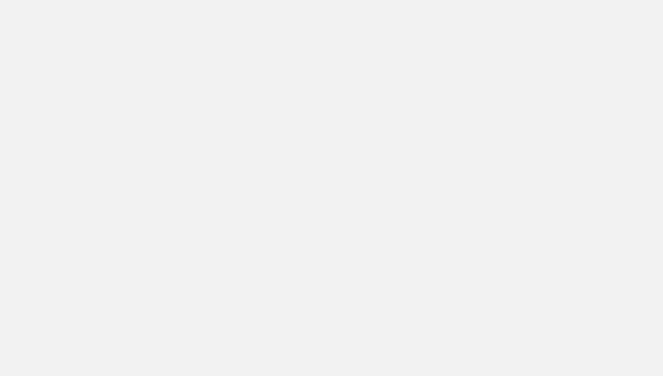
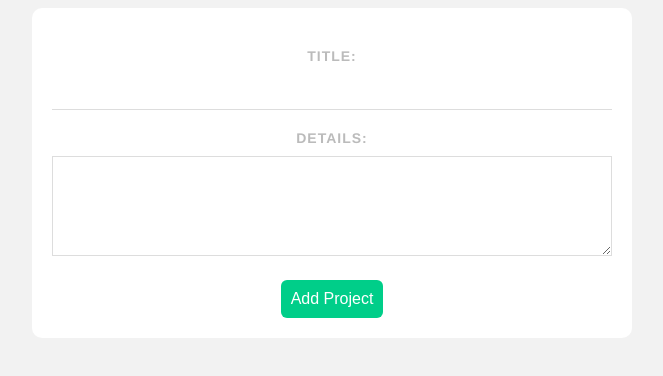
Before and after one commit to samtechy26/vuejs_project_planner, a Vue app: page /add in a window 1280 px wide. Before the commit this address had no page. Shown: the top 376 px of the page, without its empty margins (308-971 px from the left). Built offline with nearby package versions, Linux system fonts and the light colour scheme.

Commit message:
New Project Form implemented

```diff
--- a/src/router/index.js
+++ b/src/router/index.js
@@ -1,5 +1,6 @@
 import { createRouter, createWebHistory } from 'vue-router'
 import HomeView from '../views/HomeView.vue'
+import Addproject from '../views/AddProject.vue'
 
 const routes = [
   {
@@ -8,12 +9,9 @@
     component: HomeView
   },
   {
-    path: '/about',
-    name: 'about',
-    // route level code-splitting
-    // this generates a separate chunk (about.[hash].js) for this route
-    // which is lazy-loaded when the route is visited.
-    component: () => import(/* webpackChunkName: "about" */ '../views/AboutView.vue')
+    path: '/add',
+    name: 'AddProject',
+    component: Addproject
   }
 ]
 
--- /dev/null
+++ b/src/views/AddProject.vue
@@ -0,0 +1,68 @@
+<template>
+  <form @submit.prevent="handleSubmit">
+    <label for="">Title:</label>
+    <input type="text" v-model="title">
+    <label for="">Details:</label>
+    <textarea v-model="details" required></textarea>
+    <button>Add Project</button>
+  </form>
+</template>
+
+<script>
+export default {
+    data() {
+        return {
+            title: '',
+            details: ''
+        }
+    },
+    methods: {
+        handleSubmit() {
+            console.log(this.title, this.details)
+        }
+    }
+
+}
+</script>
+
+<style>
+form {
+    background: white;
+    padding: 20px;
+    border-radius: 10px;
+}
+label {
+    display: block;
+    color: #bbb;
+    text-transform: uppercase;
+    font-size: 14px;
+    font-weight: bold;
+    letter-spacing: 1px;
+    margin: 20px 0 10px 0;
+}
+input {
+    padding: 10px;
+    border: 0;
+    border-bottom: 1px solid #ddd;
+    width: 100%;
+    box-sizing: border-box;
+}
+textarea {
+    border: 1px solid #ddd;
+    padding: 10px;
+    width: 100%;
+    box-sizing: border-box;
+    height: 100px;
+}
+form button {
+    display: block;
+    margin: 20px auto 0;
+    background: #00ce89;
+    color: white;
+    padding: 10px;
+    border: 0;
+    border-radius: 6px;
+    font-size: 16px;
+}
+
+</style>
```
